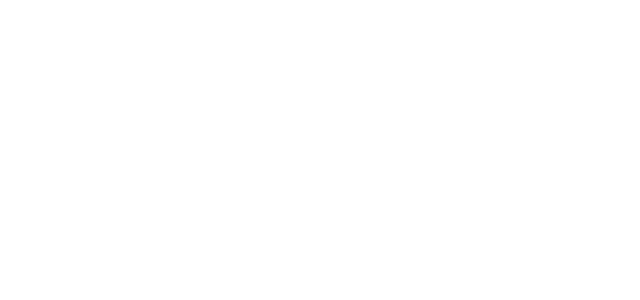
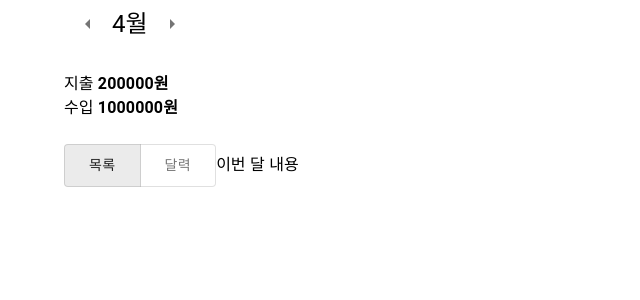
Before and after one commit to yeveyn/Keep-My-Receipt, a React (Create React App) app in the folder Frontend/React/keep_my_receipt/: page /book/list in a window 1280 px wide. Before the commit this address had no page. Shown: the top 300 px of the page, without its empty margins (0-640 px from the left). Built offline with nearby package versions, Linux system fonts and the light colour scheme.

Commit message:
S06P31D104-251 / feat: 거래 내역 목록 상단부 구현

```diff
--- a/Frontend/React/keep_my_receipt/src/App.tsx
+++ b/Frontend/React/keep_my_receipt/src/App.tsx
@@ -1,11 +1,12 @@
 import { BrowserRouter, Routes, Route } from 'react-router-dom';
+import BookIndex from './domain/Book/Index';
 
 function App() {
   return (
     <BrowserRouter>
       <Routes>
         {/* 밑에 Route들 추가하시면 됩니다! */}
-        <Route />
+        <Route path="/book/list" element={<BookIndex />} />
       </Routes>
     </BrowserRouter>
   );
--- /dev/null
+++ b/Frontend/React/keep_my_receipt/src/domain/Book/Index/Header/index.tsx
@@ -0,0 +1,30 @@
+import { Box, IconButton, Stack, Typography } from '@mui/material';
+import { ArrowLeft, ArrowRight } from '@mui/icons-material';
+
+export default function IndexHeader() {
+  return (
+    <>
+      {/* 월 바꾸는 화살표들*/}
+      <Stack direction="row" alignItems="center">
+        <IconButton size="large">
+          <ArrowLeft />
+        </IconButton>
+        {/* 현재 월 표시 */}
+        <Typography variant="h5">4월</Typography>
+        <IconButton size="large">
+          <ArrowRight />
+        </IconButton>
+      </Stack>
+
+      {/* 지출 & 수입 */}
+      <Box marginY={3}>
+        <Typography alignSelf="center">
+          지출 <b>200000원</b>
+        </Typography>
+        <Typography>
+          수입 <b>1000000원</b>
+        </Typography>
+      </Box>
+    </>
+  );
+}
--- /dev/null
+++ b/Frontend/React/keep_my_receipt/src/domain/Book/Index/index.tsx
@@ -0,0 +1,19 @@
+import { Container } from '@mui/material';
+
+import useToggle from '../../../hooks/useToggle';
+import Header from './Header';
+
+export default function BookIndex() {
+  const { toggleValue, ToggleButtons } = useToggle(['목록', '달력']);
+
+  return (
+    <Container>
+      {/* 월, 지출, 수입 */}
+      <Header />
+      {/* 토글 버튼들 */}
+      <ToggleButtons />
+      {/* 토글 버튼에 따라 하단 모드 변경 */}
+      {toggleValue === '목록' ? '이번 달 내용' : ''}
+    </Container>
+  );
+}
--- /dev/null
+++ b/Frontend/React/keep_my_receipt/src/hooks/useToggle.tsx
@@ -0,0 +1,36 @@
+import { useState } from 'react';
+import { ToggleButton, ToggleButtonGroup } from '@mui/material';
+
+/** 문자열을 입력해주면 해당 문자열 버튼으로 이루어진 토글 버튼들 반환 */
+export default function useToggle(list: string[]) {
+  // 현재 토글 상태
+  const [toggleValue, setToggleValue] = useState<string>(list[0]);
+
+  // 클릭 시 토글 상태 바꾸는 함수
+  const handleToggle = (
+    event: React.MouseEvent<HTMLElement>,
+    newToggleValue: string | null,
+  ) => {
+    if (newToggleValue !== null) {
+      setToggleValue(newToggleValue);
+    }
+  };
+
+  function ToggleButtons() {
+    return (
+      <ToggleButtonGroup value={toggleValue} exclusive onChange={handleToggle}>
+        {list.map((item, index) => (
+          <ToggleButton
+            value={item}
+            sx={{ paddingX: 3, paddingY: 1 }}
+            key={index}
+          >
+            {item}
+          </ToggleButton>
+        ))}
+      </ToggleButtonGroup>
+    );
+  }
+
+  return { toggleValue, ToggleButtons };
+}
```
Also changed, not shown: 1 other file (tests, documents, lock files or other folders).
